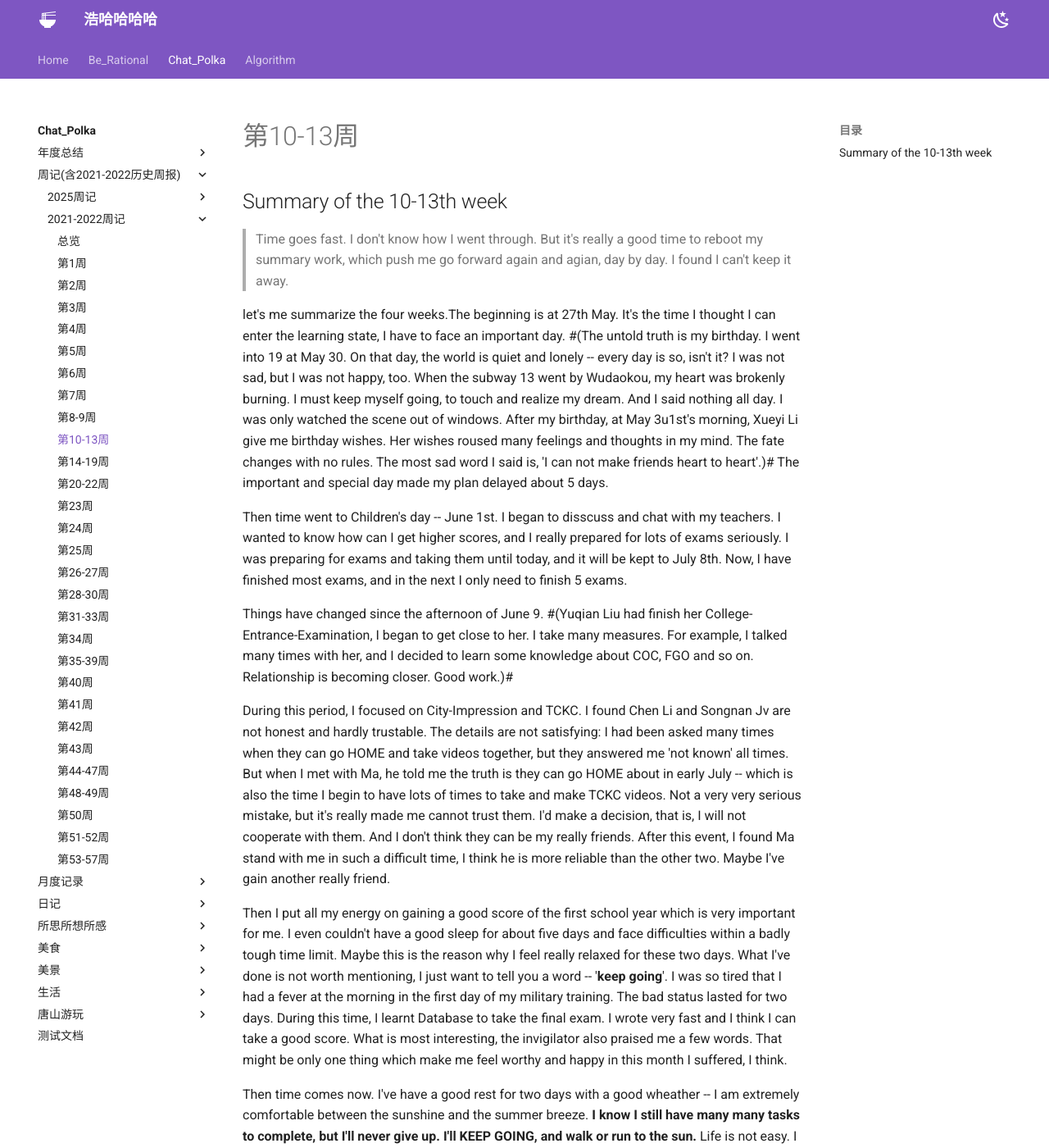
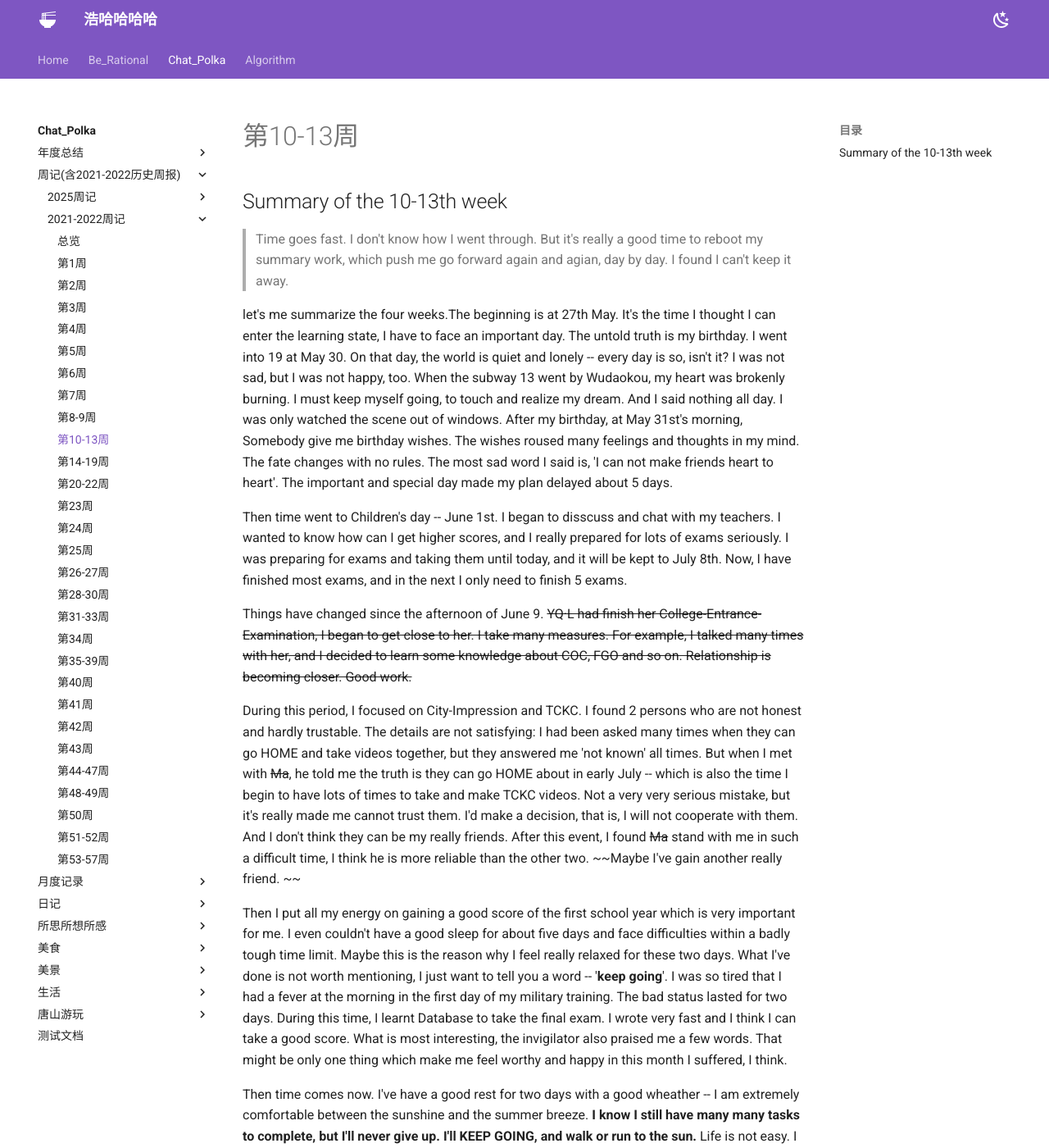
Before and after one commit to Haohahahaha/chat, an MkDocs documentation site: the page built from docs/1-Weekly/2021-2022/10-13th_week_by_Zhang-Hanzhe.md, in a window 1280 px wide and 1400 px high. Shown: the whole window at 82% size. Built offline with MkDocs 1.6.1 and Material for MkDocs 9.7.7, drawn with Linux system fonts in a browser that asks for light colours.

Commit message:
2025-03-10_01:04:40 update

```diff
--- a/docs/1-Weekly/2021-2022/10-13th_week_by_Zhang-Hanzhe.md
+++ b/docs/1-Weekly/2021-2022/10-13th_week_by_Zhang-Hanzhe.md
@@ -2,13 +2,13 @@
 
 > Time goes fast. I don't know how I went through. But it's really a good time to reboot my summary work, which push me go forward again and agian, day by day. I found I can't keep it away.
 
-let's me summarize the four weeks.The beginning is at 27th May. It's the time I thought I can enter the learning state, I have to face an important day. #(The untold truth is my birthday. I went into 19 at May 30. On that day, the world is quiet and lonely -- every day is so, isn't it? I was not sad, but I was not happy, too. When the subway 13 went by Wudaokou, my heart was brokenly burning. I must keep myself going, to touch and realize my dream. And I said nothing all day. I was only watched the scene out of windows. After my birthday, at May 3u1st's morning, Xueyi Li give me birthday wishes. Her wishes roused many feelings and thoughts in my mind. The fate changes with no rules. The most sad word I said is, 'I can not make friends heart to heart'.)# The important and special day made my plan delayed about 5 days.
+let's me summarize the four weeks.The beginning is at 27th May. It's the time I thought I can enter the learning state, I have to face an important day. The untold truth is my birthday. I went into 19 at May 30. On that day, the world is quiet and lonely -- every day is so, isn't it? I was not sad, but I was not happy, too. When the subway 13 went by Wudaokou, my heart was brokenly burning. I must keep myself going, to touch and realize my dream. And I said nothing all day. I was only watched the scene out of windows. After my birthday, at May 31st's morning, Somebody give me birthday wishes. The wishes roused many feelings and thoughts in my mind. The fate changes with no rules. The most sad word I said is, 'I can not make friends heart to heart'. The important and special day made my plan delayed about 5 days.
 
 Then time went to Children's day -- June 1st. I began to disscuss and chat with my teachers. I wanted to know how can I get higher scores, and I really prepared for lots of exams seriously. I was preparing for exams and taking them until today, and it will be kept to July 8th. Now, I have finished most exams, and in the next I only need to finish 5 exams.
 
-Things have changed since the afternoon of June 9. #(Yuqian Liu had finish her College-Entrance-Examination, I began to get close to her. I take many measures. For example, I talked many times with her, and I decided to learn some knowledge about COC, FGO and so on. Relationship is becoming closer. Good work.)#
+Things have changed since the afternoon of June 9. ~~YQ·L had finish her College-Entrance-Examination, I began to get close to her. I take many measures. For example, I talked many times with her, and I decided to learn some knowledge about COC, FGO and so on. Relationship is becoming closer. Good work.~~
 
-During this period, I focused on City-Impression and TCKC. I found Chen Li and Songnan Jv are not honest and hardly trustable. The details are not satisfying: I had been asked many times when they can go HOME and take videos together, but they answered me 'not known' all times. But when I met with Ma, he told me the truth is they can go HOME about in early July -- which is also the time I begin to have lots of times to take and make TCKC videos. Not a very very serious mistake, but it's really made me cannot trust them. I'd make a decision, that is, I will not cooperate with them. And I don't think they can be my really friends. After this event, I found Ma stand with me in such a difficult time, I think he is more reliable than the other two. Maybe I've gain another really friend.
+During this period, I focused on City-Impression and TCKC. I found 2 persons who are not honest and hardly trustable. The details are not satisfying: I had been asked many times when they can go HOME and take videos together, but they answered me 'not known' all times. But when I met with ~~Ma~~, he told me the truth is they can go HOME about in early July -- which is also the time I begin to have lots of times to take and make TCKC videos. Not a very very serious mistake, but it's really made me cannot trust them. I'd make a decision, that is, I will not cooperate with them. And I don't think they can be my really friends. After this event, I found ~~Ma~~ stand with me in such a difficult time, I think he is more reliable than the other two. ~~Maybe I've gain another really friend. ~~
 
 Then I put all my energy on gaining a good score of the first school year which is very important for me. I even couldn't have a good sleep for about five days and face difficulties within a badly tough time limit. Maybe this is the reason why I feel really relaxed for these two days. What I've done is not worth mentioning, I just want to tell you a word -- '**keep going**'. I was so tired that I had a fever at the morning in the first day of my military training. The bad status lasted for two days. During this time, I learnt Database to take the final exam. I wrote very fast and I think I can take a good score. What is most interesting, the invigilator also praised me a few words. That might be only one thing which make me feel worthy and happy in this month I suffered, I think.
 
```
Also changed, not shown: docs/1-Weekly/2021-2022/24th_week_by_Zhang-Hanzhe.md (+1 -1 lines).
